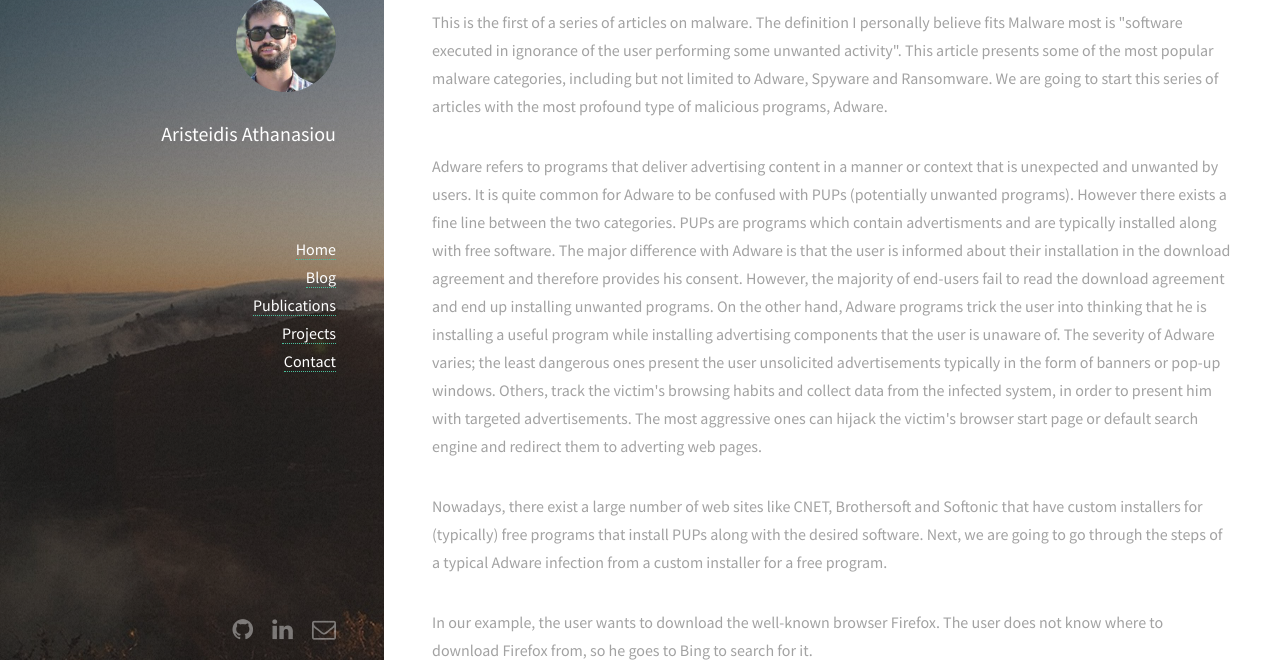
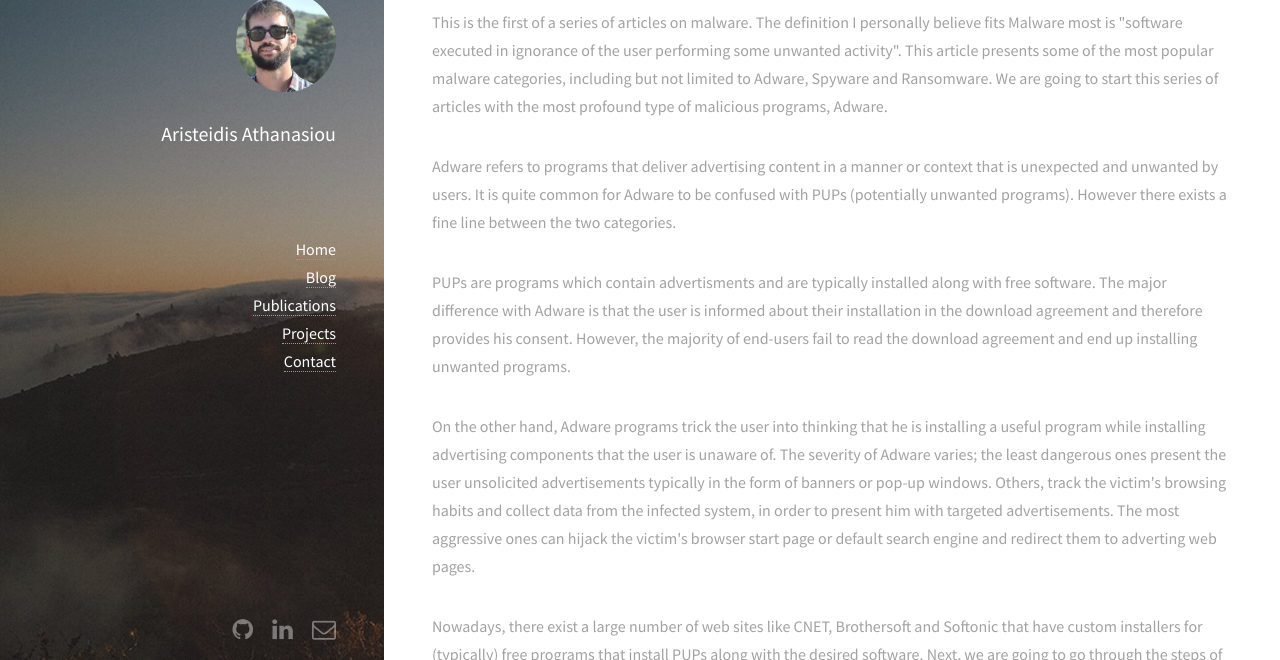
Before and after one commit to arisath/jekyll, a Jekyll site: the page built from _posts/2015-09-10-Malware-101.markdown, in a window 1280 px wide and 900 px high, scrolled down 736 px, cut to the strip 104-764 px from the top of the window. Built offline with Jekyll 4.4.1, drawn with Linux system fonts in a browser that asks for light colours; Markdown is read by kramdown in place of the engine named in the settings.

Commit message:
Update 2015-09-10-Malware-101.markdown

```diff
--- a/_posts/2015-09-10-Malware-101.markdown
+++ b/_posts/2015-09-10-Malware-101.markdown
@@ -11,7 +11,10 @@ This is the first of a series of articles on malware. The definition I personall
 Adware refers to programs that deliver advertising content in a manner or context that
 is unexpected and unwanted by users. It is quite common for Adware to be confused with PUPs (potentially unwanted
 programs). However there exists a fine line between the two categories.
+<p>
 PUPs are programs which contain advertisments and are typically installed along with  free software. The major difference with Adware is that the user is informed about their installation in the download agreement and therefore provides his consent. However, the majority of end-users fail to read the download agreement and end up installing unwanted programs.
+</p>
+<p>
 On the other hand, Adware programs trick the
 user into thinking that he is installing a useful program while installing advertising components that the user is unaware of.
 The severity of Adware varies; the least dangerous ones present the user unsolicited advertisements typically in
```
